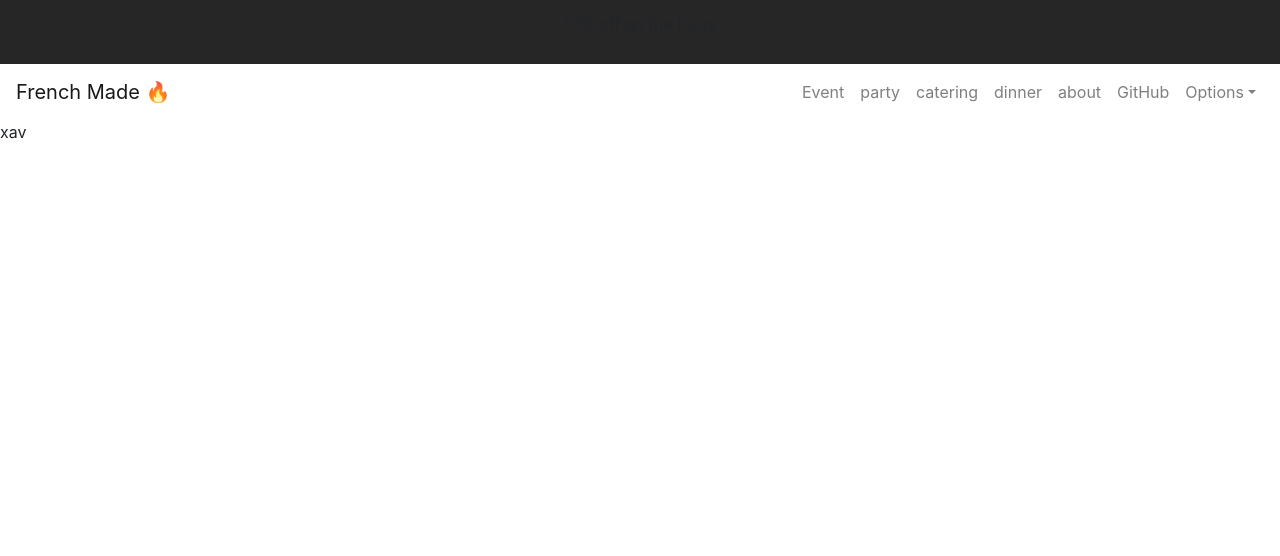
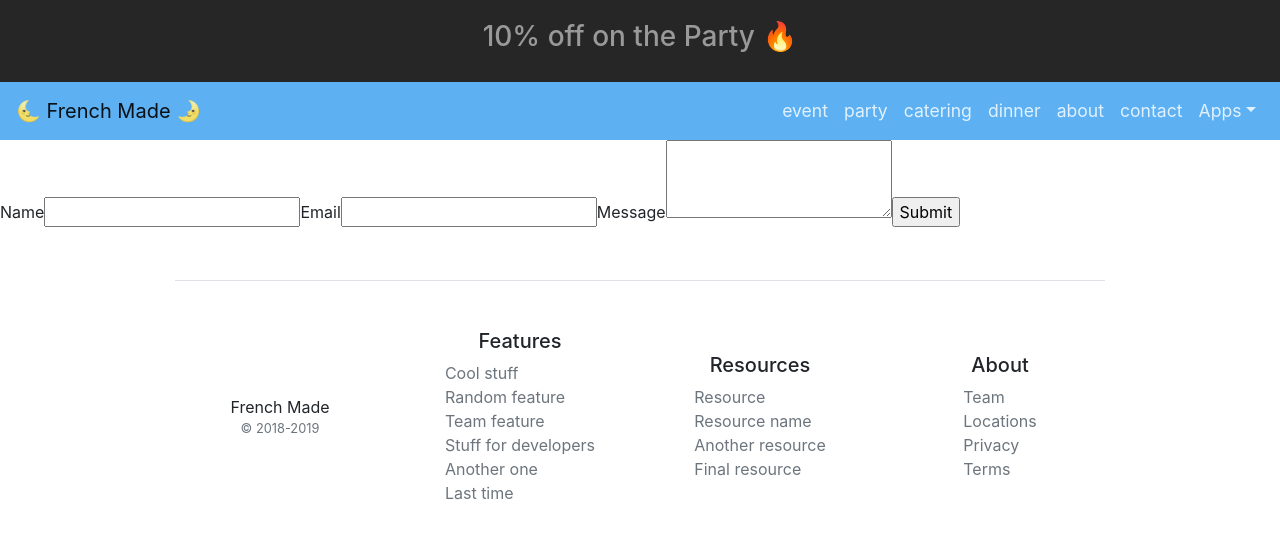
Before and after one commit to xavierartot/frenchmade, a React app: page /contact in a window 1280 px wide. Built offline with nearby package versions, Linux system fonts and the light colour scheme.

Commit message:
setup contact form

```diff
--- a/src/compoments/Contact.js
+++ b/src/compoments/Contact.js
@@ -1,8 +1,17 @@
 import React from 'react';
 
-const Contact = props => (
-  <div className="listContact">
-    <p>xav</p>
-  </div>
+const Contact = () => (
+  <form method="POST">
+    <label htmlFor="name">Name</label>
+    <input type="text" name="name" />
+
+    <label htmlFor="email">Email</label>
+    <input type="email" name="email" />
+
+    <label htmlFor="message">Message</label>
+    <textarea name="message" rows="3" />
+
+    <input type="submit" />
+  </form>
 );
 export default Contact;
--- /dev/null
+++ b/src/compoments/Footer.js
@@ -0,0 +1,110 @@
+import React from 'react';
+
+const Footer = () => (
+  <div className="container">
+    <footer className="pt-4 my-md-5 pt-md-5 border-top">
+      <div className="row flex-row">
+        <div className="col-12 col-md">
+          {/*
+
+          <img
+            className="mb-2"
+            src="https://getbootstrap.com/assets/brand/bootstrap-solid.svg"
+            alt=""
+            width="24"
+            height="24"
+          />
+ */}
+          French Made
+          <small className="d-block mb-3 text-muted">&copy; 2018-2019</small>
+        </div>
+        <div className="col-6 col-md">
+          <h5>Features</h5>
+          <ul className="list-unstyled text-small">
+            <li>
+              <a className="text-muted" href="#">
+                Cool stuff
+              </a>
+            </li>
+            <li>
+              <a className="text-muted" href="#">
+                Random feature
+              </a>
+            </li>
+            <li>
+              <a className="text-muted" href="#">
+                Team feature
+              </a>
+            </li>
+            <li>
+              <a className="text-muted" href="#">
+                Stuff for developers
+              </a>
+            </li>
+            <li>
+              <a className="text-muted" href="#">
+                Another one
+              </a>
+            </li>
+            <li>
+              <a className="text-muted" href="#">
+                Last time
+              </a>
+            </li>
+          </ul>
+        </div>
+        <div className="col-6 col-md">
+          <h5>Resources</h5>
+          <ul className="list-unstyled text-small">
+            <li>
+              <a className="text-muted" href="#">
+                Resource
+              </a>
+            </li>
+            <li>
+              <a className="text-muted" href="#">
+                Resource name
+              </a>
+            </li>
+            <li>
+              <a className="text-muted" href="#">
+                Another resource
+              </a>
+            </li>
+            <li>
+              <a className="text-muted" href="#">
+                Final resource
+              </a>
+            </li>
+          </ul>
+        </div>
+        <div className="col-6 col-md">
+          <h5>About</h5>
+          <ul className="list-unstyled text-small">
+            <li>
+              <a className="text-muted" href="#">
+                Team
+              </a>
+            </li>
+            <li>
+              <a className="text-muted" href="#">
+                Locations
+              </a>
+            </li>
+            <li>
+              <a className="text-muted" href="#">
+                Privacy
+              </a>
+            </li>
+            <li>
+              <a className="text-muted" href="#">
+                Terms
+              </a>
+            </li>
+          </ul>
+        </div>
+      </div>
+    </footer>
+  </div>
+);
+export default Footer;
--- a/src/compoments/Navbar.js
+++ b/src/compoments/Navbar.js
@@ -6,7 +6,12 @@ class Navbar extends React.Component {
     return (
       <div className="site-header sticky-top py-1">
         <div className="container d-flex flex-column flex-md-row justify-content-center">
-          <p className="py-2 d-none d-md-inline-block text-alert"> 10% off on the Party</p>
+          <h3 className="py-2 d-none d-md-inline-block text-danger">
+            {' '}
+            <Link to="/Party" className="nav-link">
+              10% off on the Party 🔥
+            </Link>
+          </h3>
         </div>
       </div>
     );
--- a/src/compoments/NavbarBootstrap.js
+++ b/src/compoments/NavbarBootstrap.js
@@ -12,6 +12,7 @@ import {
   DropdownMenu,
   DropdownItem,
 } from 'reactstrap';
+import { Link } from 'react-router-dom';
 
 export default class Example extends React.Component {
   constructor(props) {
@@ -31,37 +32,49 @@ export default class Example extends React.Component {
     return (
       <div>
         <Navbar color="faded" light expand="md">
-          <NavbarBrand href="/home">French Made 🔥</NavbarBrand>
+          <NavbarBrand href="/home">🌜 French Made 🌛</NavbarBrand>
           <NavbarToggler onClick={this.toggle} />
           <Collapse isOpen={this.state.isOpen} navbar>
             <Nav className="ml-auto" navbar>
               <NavItem>
-                <NavLink href="/event">Event</NavLink>
+                <Link to="/event" className="nav-link">
+                  event
+                </Link>
               </NavItem>
               <NavItem>
-                <NavLink href="/party">party</NavLink>
+                <Link to="/party" className="nav-link">
+                  party
+                </Link>
               </NavItem>
               <NavItem>
-                <NavLink href="/catering">catering</NavLink>
+                <Link to="/catering" className="nav-link">
+                  catering
+                </Link>
               </NavItem>
               <NavItem>
-                <NavLink href="/dinner">dinner</NavLink>
+                <Link to="/dinner" className="nav-link">
+                  dinner
+                </Link>
               </NavItem>
               <NavItem>
-                <NavLink href="/about">about</NavLink>
+                <Link to="/about" className="nav-link">
+                  about
+                </Link>
               </NavItem>
               <NavItem>
-                <NavLink href="https://github.com/reactstrap/reactstrap">GitHub</NavLink>
+                <Link to="/contact" className="nav-link">
+                  contact
+                </Link>
               </NavItem>
               <UncontrolledDropdown nav inNavbar>
                 <DropdownToggle nav caret>
-                  Options
+                  Apps
                 </DropdownToggle>
                 <DropdownMenu right>
-                  <DropdownItem>Option 1</DropdownItem>
-                  <DropdownItem>Option 2</DropdownItem>
+                  <DropdownItem>Log In</DropdownItem>
+                  <DropdownItem>Sign Up</DropdownItem>
                   <DropdownItem divider />
-                  <DropdownItem>Reset</DropdownItem>
+                  <DropdownItem>Try Our App</DropdownItem>
                 </DropdownMenu>
               </UncontrolledDropdown>
             </Nav>
--- a/src/index.js
+++ b/src/index.js
@@ -1,8 +1,7 @@
 import React from 'react';
-// import ReactDOM from 'react-dom';
 import { render } from 'react-dom';
+import { BrowserRouter as Router, Route, Switch } from 'react-router-dom';
 
-import { BrowserRouter as Router, Route, Switch } from 'react-router-dom';
 // CSS
 import 'bootstrap/dist/css/bootstrap.min.css';
 import './styles/index.css';
@@ -16,6 +15,7 @@ import Party from './compoments/Party';
 import Catering from './compoments/Catering';
 import Dinner from './compoments/Dinner';
 import About from './compoments/About';
+import Footer from './compoments/Footer';
 // navbar
 import Navbar from './compoments/Navbar';
 import NavbarBootstrap from './compoments/NavbarBootstrap';
@@ -23,7 +23,7 @@ import registerServiceWorker from './compoments/registerServiceWorker';
 
 const Root = () => (
   <Router>
-    <div>
+    <div className="">
       {/*  <Navbar /> */}
       <Navbar />
       <NavbarBootstrap />
@@ -38,6 +38,7 @@ const Root = () => (
         <Route path="/store/:storeId" component={App} /> {/* means anything :storeId */}
         <Route component={NotFound} />
       </Switch>
+      <Footer />
     </div>
   </Router>
 );
--- a/src/styles/index.css
+++ b/src/styles/index.css
@@ -13,3 +13,63 @@ body {
   color: #999;
   transition: ease-in-out color .15s;
 }
+.navbar {
+  background-color: #58aef1f7;
+  font-size: 1.1rem;
+}
+.navbar-light .navbar-nav .nav-link  {
+  color: hsl(208, 100%, 94%);
+}
+
+
+/*footer*/
+footer .madein, footer .madein .madein__heart, footer .madein .madein__text {
+  padding-bottom: 0;
+}
+footer .madein {
+  font-family: roboto;
+  font-variant: small-caps;
+  font-size: .7rem;
+  letter-spacing: .1rem;
+  -webkit-box-orient: horizontal;
+  -webkit-box-direction: normal;
+  -ms-flex-direction: row;
+  flex-direction: row;
+  -webkit-box-pack: center;
+  -ms-flex-pack: center;
+  justify-content: center;
+  color: #979797;
+}
+footer .row {
+  display: -webkit-box;
+  display: -ms-flexbox;
+  display: flex;
+  -webkit-box-orient: vertical;
+  -webkit-box-direction: normal;
+  -ms-flex-direction: column;
+  flex-direction: column;
+  -webkit-box-align: center;
+  -ms-flex-align: center;
+  align-items: center;
+  -webkit-box-pack: center;
+  -ms-flex-pack: center;
+  justify-content: center;
+}
+footer .madein .heart__svg {
+  fill: #c53b3b;
+  transition: all 1s ease-in-out;
+  margin-top: 1px;
+}
+footer .row>div {
+  display: -webkit-box;
+  display: -ms-flexbox;
+  display: flex;
+  -webkit-box-orient: vertical;
+  -webkit-box-direction: normal;
+  -ms-flex-direction: column;
+  flex-direction: column;
+  -webkit-box-align: center;
+  -ms-flex-align: center;
+  align-items: center;
+  padding-bottom: 2rem;
+}
```
Also changed, not shown: src/compoments/ContactForm.js (added, +101 -0 lines), src/compoments/Pricing.js (added, +74 -0 lines).
